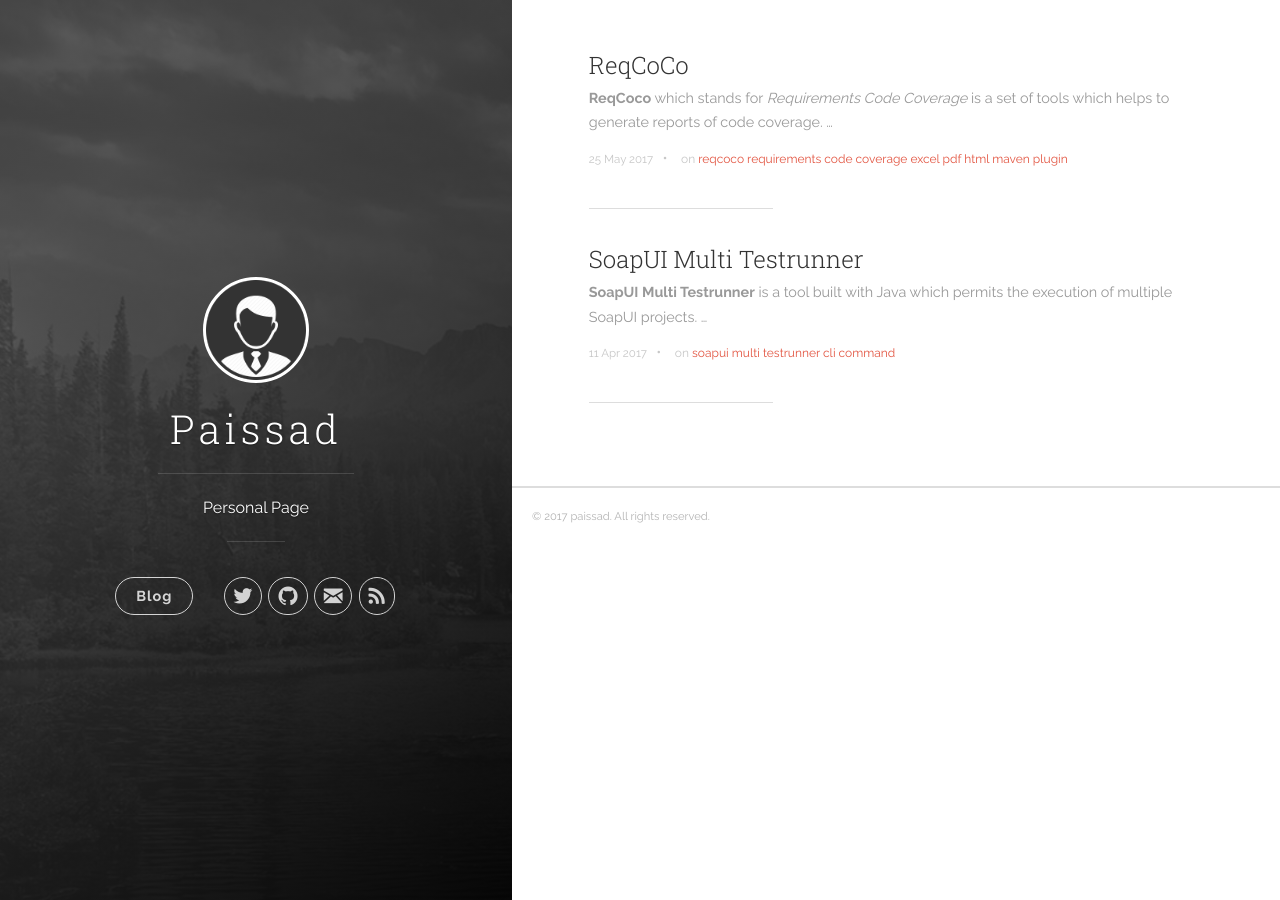
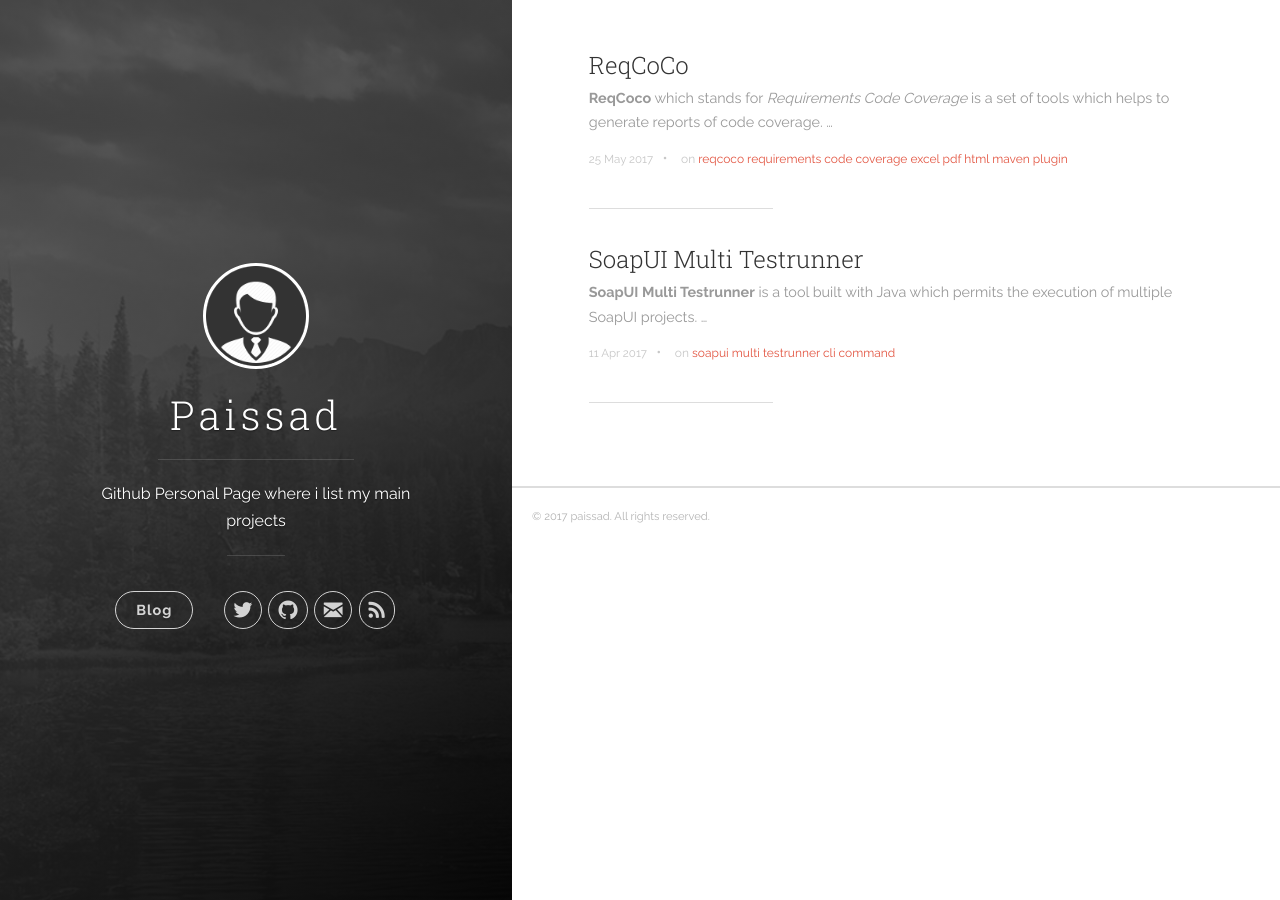
Before and after one commit to paissad/paissad.github.com, a Jekyll site: the page built from index.html, in a window 1280 px wide. Built offline with Jekyll 4.4.1, drawn with Linux system fonts in a browser that asks for light colours; nearby versions of some CDN libraries; the list of posts is cut into pages by our own code.

Commit message:
Update _config.yml and added baseurl in order to fix error in the blog

```diff
--- a/_config.yml
+++ b/_config.yml
@@ -1,8 +1,8 @@
 # Site settings
 title: Paissad
-description: 'Personal Page'
+description: 'Github Personal Page where i list my main projects'
 url: 'https://paissad.github.io'
-#baseurl: '/'
+baseurl: '/'
 google_analytics: 'UA-25639062-2'
 # disqus_shortname: 'your-disqus-name'
 
@@ -32,8 +32,8 @@
 kramdown:
   # use Github Flavored Markdown
   input: GFM
-  # do not replace newlines by <br>s
+  # do not replace newlines by <br>
   hard_wrap: false
 
 gems: ['jekyll-paginate']
-exclude: ['README.md', 'Gemfile', 'Gemfile.lock', 'screenshot.png']
+exclude: ['README.md', 'Gemfile', 'Gemfile.lock']
```
